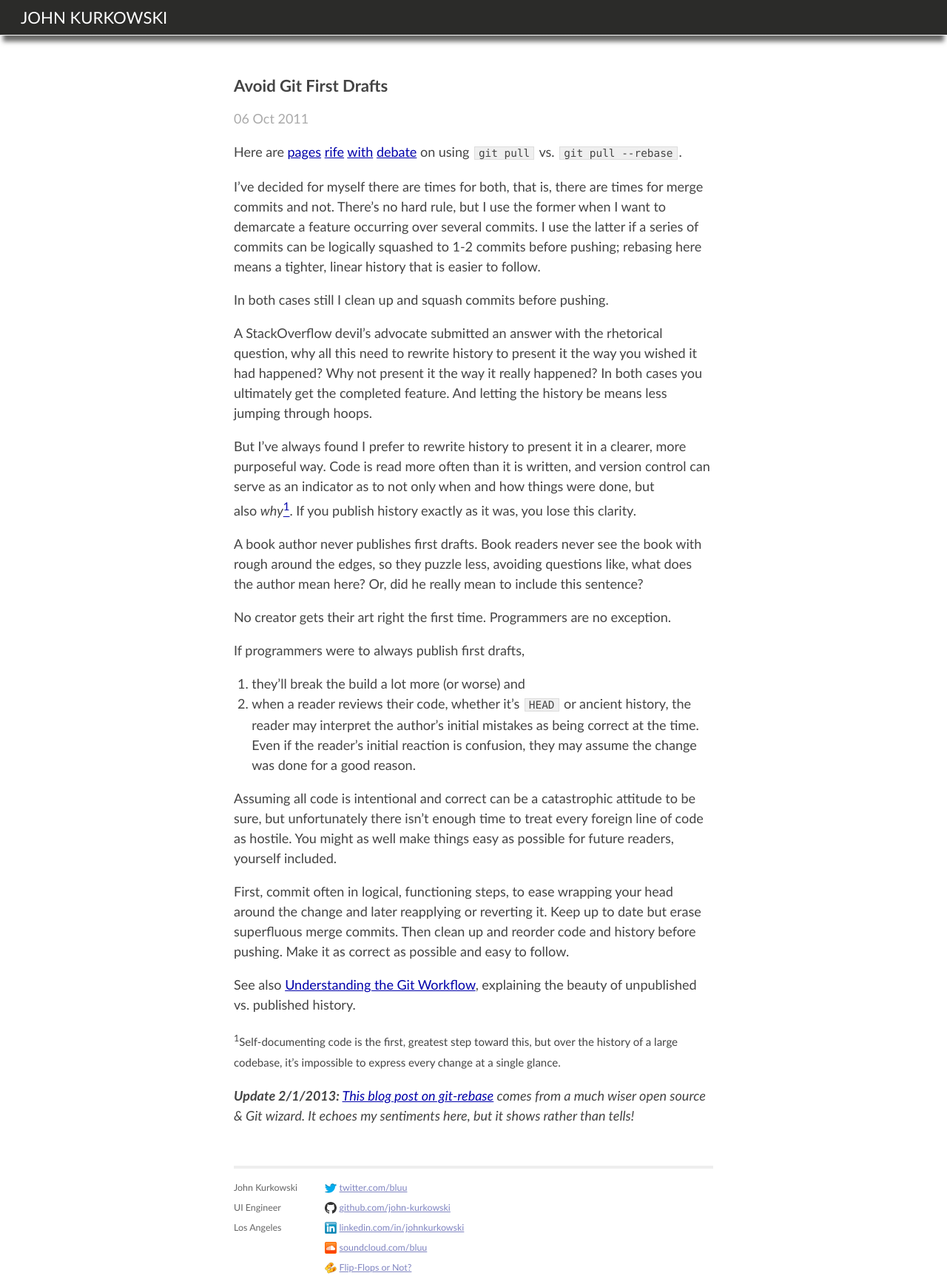
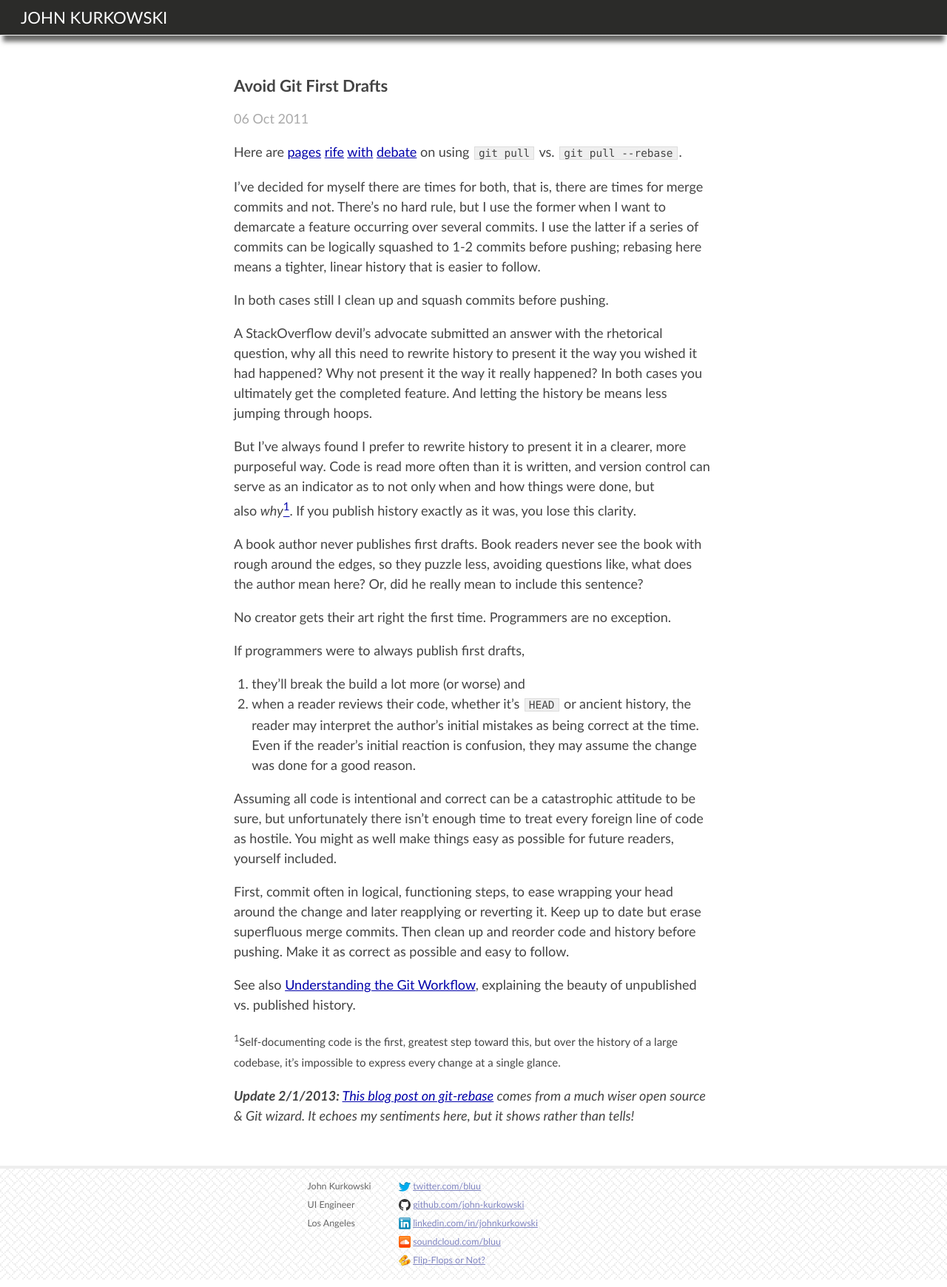
Before and after one commit to john-kurkowski/john-kurkowski.github.io, a Jekyll site: the page built from _posts/2011-10-06-avoid-git-first-drafts.md, in a window 1280 px wide. Shown: the whole page at 74% size. Built offline with Jekyll 4.4.1, drawn with Linux system fonts in a browser that asks for light colours; nearby versions of some CDN libraries; comment, search, counter and statistics services are not loaded.

Commit message:
beautify footer

```diff
--- a/_layouts/base.html
+++ b/_layouts/base.html
@@ -40,8 +40,8 @@
 
           {{ content }}
 
-          <div class="site">
-            <div class="footer">
+          <footer>
+            <div class="center">
               <div class="contact">
                 <p>
                   John Kurkowski<br />
@@ -65,7 +65,7 @@
                 </p>
               </div>
             </div>
-          </div>
+          </footer>
         </div> <!-- /container -->
 
         <script src="//ajax.googleapis.com/ajax/libs/jquery/1.10.0/jquery.min.js"></script>
--- a/_layouts/default.html
+++ b/_layouts/default.html
@@ -5,6 +5,6 @@ layout: base
   {% include nav.html %}
 </header>
 
-<div class="site">
+<div class="content">
   {{ content }}
 </div>
--- a/css/main.css
+++ b/css/main.css
@@ -172,77 +172,54 @@ ul.posts span {
   font-size: 80%;
 }
 
-/*****************************************************************************/
-/*
-/* Site
-/*
-/*****************************************************************************/
+.center {
+  width: 36em;
+  margin: 0 auto;
+}
 
-.site {
+.content {
   width: 36em;
   margin: 3em auto 2em;
   line-height: 1.5em;
 }
 
-.site .header a {
-  font-weight: bold;
-  text-decoration: none;
-}
-
-.site .header h1.title {
-  display: inline-block;
-  margin-bottom: 2em;
-}
-
-.site .header h1.title a {
-  color: #a00;
-}
-
-.site .header h1.title a:hover {
-  color: #000;
-}
-
-.site .header a.extra {
-  color: #aaa;
-  margin-left: 1em;
-}
-
-.site .header a.extra:hover {
-  color: #000;
-}
-
-.site .meta {
+.content .meta {
   color: #aaa;
 }
 
-.site .footer {
+footer {
+  background: url('/images/cream_pixels_@2X.png');
   font-size: 69.269%;
   color: #666;
   border-top: 4px solid #eee;
-  margin-top: 2em;
+  margin: 3em auto 2em;
   overflow: hidden;
 }
 
-.site .footer .contact {
+footer {
+  line-height: 2em;
+}
+
+footer .contact {
   float: left;
   margin-right: 3em;
 }
 
-.site .footer .contact a {
+footer .contact a {
   color: #8085C1;
 }
 
-.site .footer .contact img {
+footer .contact img {
   vertical-align: sub;
 }
 
-.site .footer .rss {
+footer .rss {
   margin-top: 1.1em;
   margin-right: -.2em;
   float: right;
 }
 
-.site .footer .rss img {
+footer .rss img {
   border: 0;
 }
 
```
Also changed, not shown: index.html (+5 -2 lines), images/cream_pixels_@2X.png (added).
